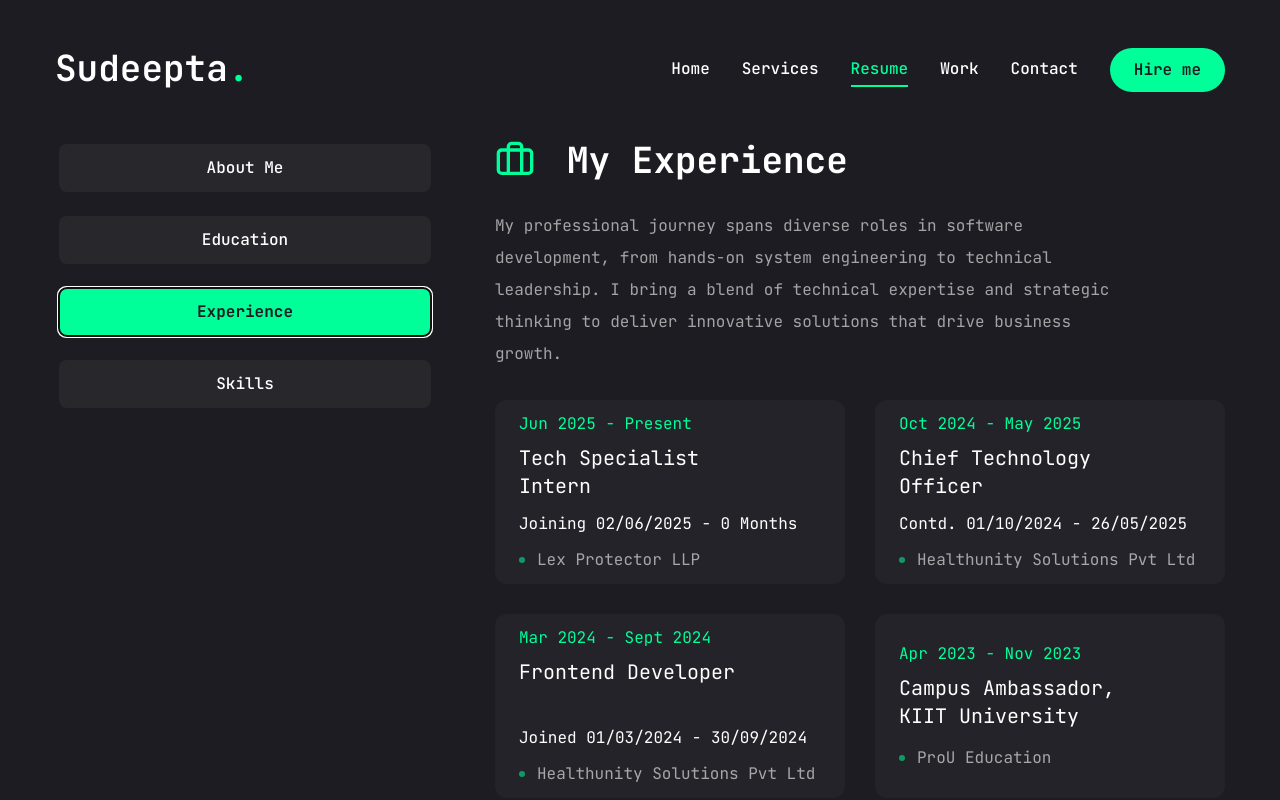
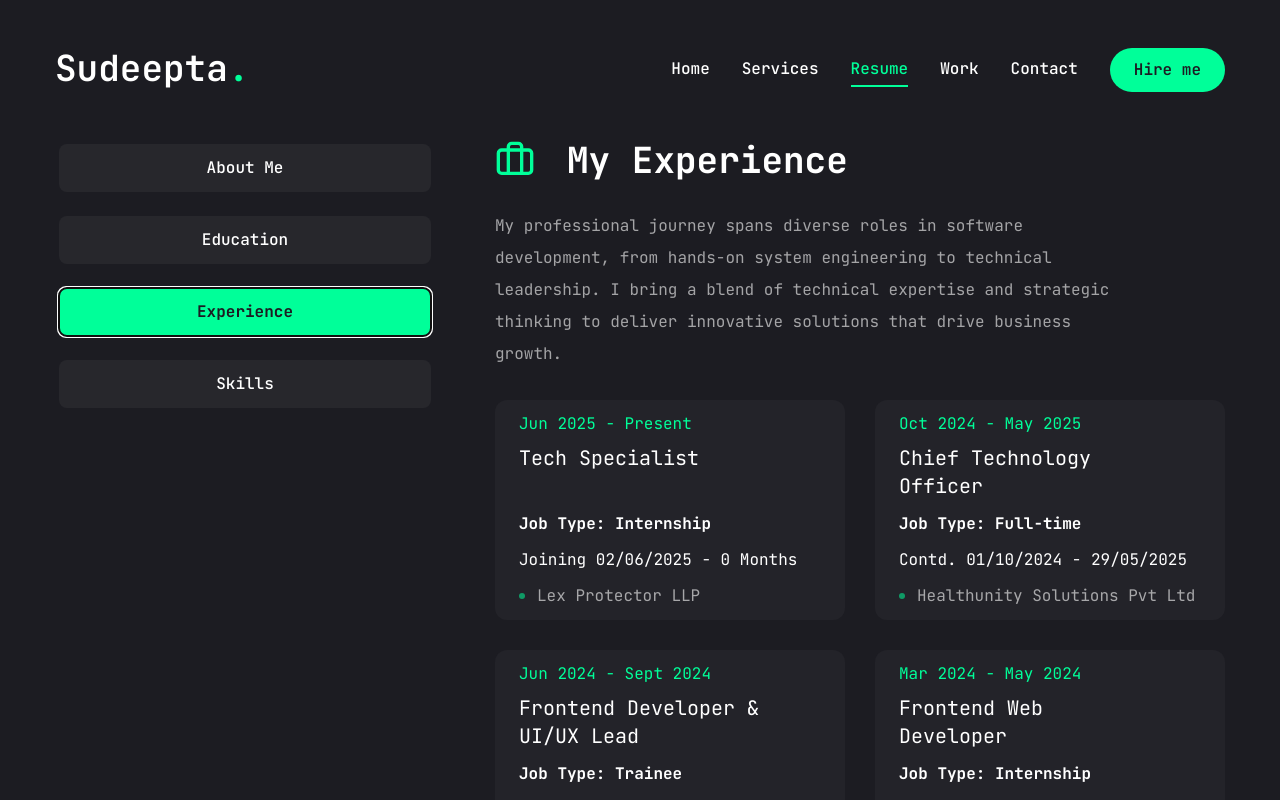
Before and after one commit to sudsarkar13/portfolio-new, a Next.js app: page /resume in a window 1280 px wide. Both pictures are taken after a click on the tab "Experience". Built offline with nearby package versions, Linux system fonts and the light colour scheme.

Commit message:
refactor ♻️: update resume page for clarity
- Updated the resume page to include job types and refactored experience and work history for clarity and accuracy.

```diff
--- a/app/resume/page.tsx
+++ b/app/resume/page.tsx
@@ -141,31 +141,45 @@ const experience = {
 	items: [
 		{
 			company: "Lex Protector LLP",
-			position: "Tech Specialist Intern",
+			position: "Tech Specialist",
+			jobType: "Internship",
 			duration: "Jun 2025 - Present",
 			experience: `Joining 02/06/2025 - ${calculateLexProtectorExperience()}`,
 		},
 		{
 			company: "Healthunity Solutions Pvt Ltd",
 			position: "Chief Technology Officer",
+			jobType: "Full-time",
 			duration: "Oct 2024 - May 2025",
-			experience: "Contd. 01/10/2024 - 26/05/2025",
+			experience: "Contd. 01/10/2024 - 29/05/2025",
 		},
 		{
 			company: "Healthunity Solutions Pvt Ltd",
-			position: "Frontend Developer",
-			duration: "Mar 2024 - Sept 2024",
-			experience: "Joined 01/03/2024 - 30/09/2024",
+			position: "Frontend Developer & UI/UX Lead",
+			jobType: "Trainee",
+			duration: "Jun 2024 - Sept 2024",
+			experience: "Contd. 01/06/2024 - 30/09/2024",
+		},
+		{
+			company: "Healthunity Solutions Pvt Ltd",
+			position: "Frontend Web Developer",
+			jobType: "Internship",
+			duration: "Mar 2024 - May 2024",
+			experience: "Joined 01/03/2024 - 31/05/2024",
 		},
 		{
 			company: "ProU Education",
 			position: "Campus Ambassador, KIIT University",
+			jobType: "Internship",
 			duration: "Apr 2023 - Nov 2023",
+			experience: "N/A",
 		},
 		{
-			company: "Freelance",
+			company: "Individual",
 			position: "System Engineer",
+			jobType: "Freelance",
 			duration: "May 2018 - Apr 2023",
+			experience: "01/05/2018 - 31/04/2023",
 		},
 	],
 };
@@ -362,7 +376,7 @@ const ResumePage: React.FC = () => {
 												return (
 													<li
 														key={index}
-														className={`bg-[#232329] h-[184px] py-6 px-6 rounded-xl flex flex-col justify-center items-center lg:items-start gap-1`}>
+														className={`bg-[#232329] h-[220px] py-6 px-6 rounded-xl flex flex-col justify-center items-center lg:items-start gap-1`}>
 														<span className={`text-accent`}>
 															{item.duration}
 														</span>
@@ -370,6 +384,10 @@ const ResumePage: React.FC = () => {
 															className={`text-xl max-w-[260px] min-h-[60px] text-center lg:text-left`}>
 															{item.position}
 														</h3>
+														<p className={`font-bold`}>
+															Job Type:{" "}
+															<span>{item.jobType}</span>
+														</p>
 														<p>{item.experience}</p>
 														<div className={`flex items-center gap-3`}>
 															{/* dot */}
```
